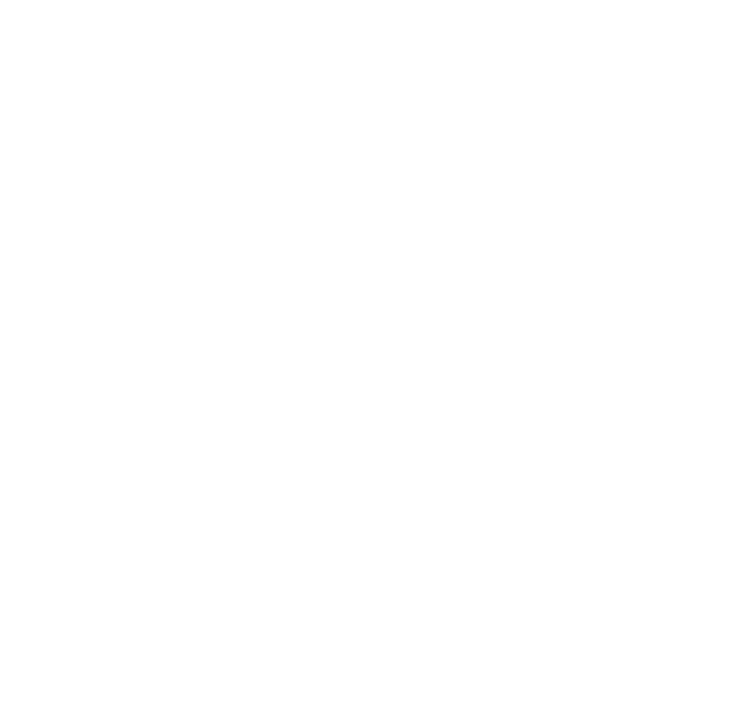
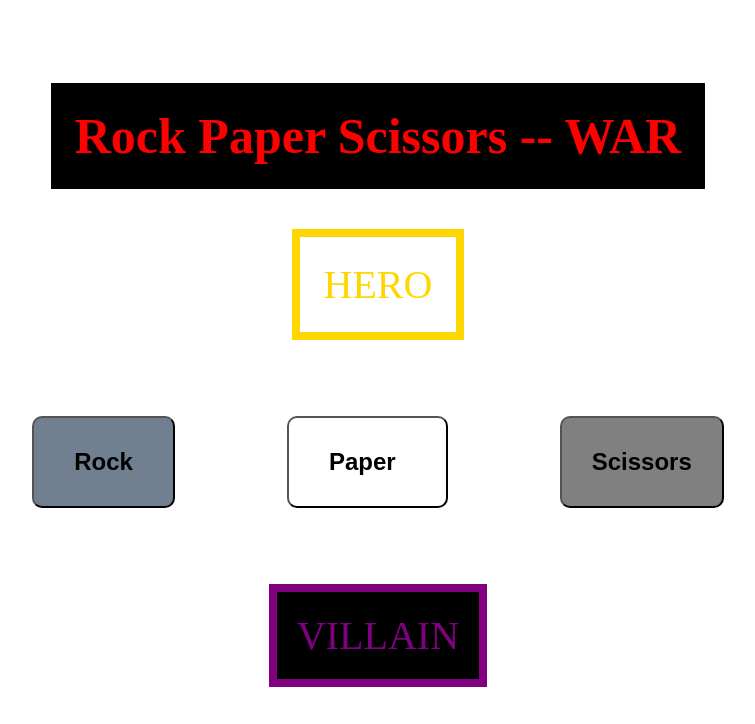
Before and after one commit to ZenPandaOoO/odin-rock, a plain HTML site: page index.html in a window 1280 px wide. Shown: the whole page, without its empty margins (262-1017 px from the left). Drawn offline with Linux system fonts and the light colour scheme.

Commit message:
created ui for rock paper scissors. Originally used a tutorial, restarted project to make it my own.

```diff
--- a/index.html
+++ b/index.html
@@ -4,10 +4,21 @@
     <meta charset="UTF-8">
     <meta name="viewport" content="width=device-width, initial-scale=1.0">
     <title>ROCK PAPER SCISSORS</title>
+    <link rel="stylesheet" href="styles.css">
 </head>
 
     <body>
-
+        <div id="container">
+        <div id="head"></div>
+        <div id="playerSection"></div>
+        <div id="playerSelections">
+            <button class="rock">Rock</button>
+            <button class="paper">Paper</button>
+            <button class="scissors">Scissors</button>
+        </div>
+        <div id="computerSection"></div>
+        <div id="foot"></div>
         <script src="index.js"></script>
+        </div>
     </body>
 </html>
--- a/index.js
+++ b/index.js
@@ -76,8 +76,29 @@ function playGame() {
         return "It's a draw!!!";
     }
 }
+//css for the header
+const header = document.querySelector("#head");
+const headContent = document.createElement("div");
+headContent.classList.add("headContent");
+headContent.textContent = "Rock Paper Scissors -- WAR";
+headContent.setAttribute("style", "color: red; background: black; text-align: center; font-weight: bold; font-size: 50px; padding: 24px; margin-top: 75px;");
+header.appendChild(headContent);
 
-console.log (playGame());
+//css for the hero section
+const playerSection = document.querySelector("#playerSection");
+const playerContent = document.createElement("div");
+playerContent.classList.add("playerContent");
+playerContent.textContent = "HERO";
+playerContent.setAttribute("style", "color: gold; border: solid 8px; border-color: gold; font-size: 40px; padding: 24px; text-align: center;");
+playerSection.appendChild(playerContent);
+
+//css for the villain section
+const computerSection = document.querySelector("#computerSection");
+const computerContent = document.createElement("div")
+computerContent.classList.add("computerContent");
+computerContent.textContent = "VILLAIN";
+computerContent.setAttribute("style", "color: purple; background-color: black; border: solid 8px; border-color: purple; font-size: 40px; padding: 20px; text-align: center;");
+computerSection.appendChild(computerContent);
 
 //ODIN ASSIGNMENT//
 //remove logic that plays 5 rounds
--- /dev/null
+++ b/styles.css
@@ -0,0 +1,55 @@
+#container {
+    display: flex;
+    flex-direction: column;
+    align-items: center;
+}
+
+#playerSection {
+    display: flex;
+    margin: 40px;
+    max-width: 500px;
+    justify-content: center;
+}
+
+#playerSelections {
+    display: flex;
+    justify-content: space-between;
+    margin: 24px;
+}
+
+.rock   {
+    border-radius: 10px;
+    font-size: 24px;
+    font-weight: bold;
+    margin: 12px;
+    padding-left: 40px;
+    padding-right: 40px;
+    background-color: slategray;
+}
+
+.paper {
+    border-radius: 10px;
+    font-size: 24px;
+    font-weight: bold;
+    margin: 12px;
+    margin-left: 100px;
+    margin-right: 100px;
+    padding-left: 40px;
+    padding-right: 50px;
+    background-color: white;
+}
+
+.scissors {
+    border-radius: 10px;
+    font-size: 24px;
+    font-weight: bold;
+    background-color: gray;
+    margin: 12px;
+    padding: 30px;
+}
+
+#computerSection {
+    margin: 40px;
+    display: flex;
+    margin: 40px;
+}
```
